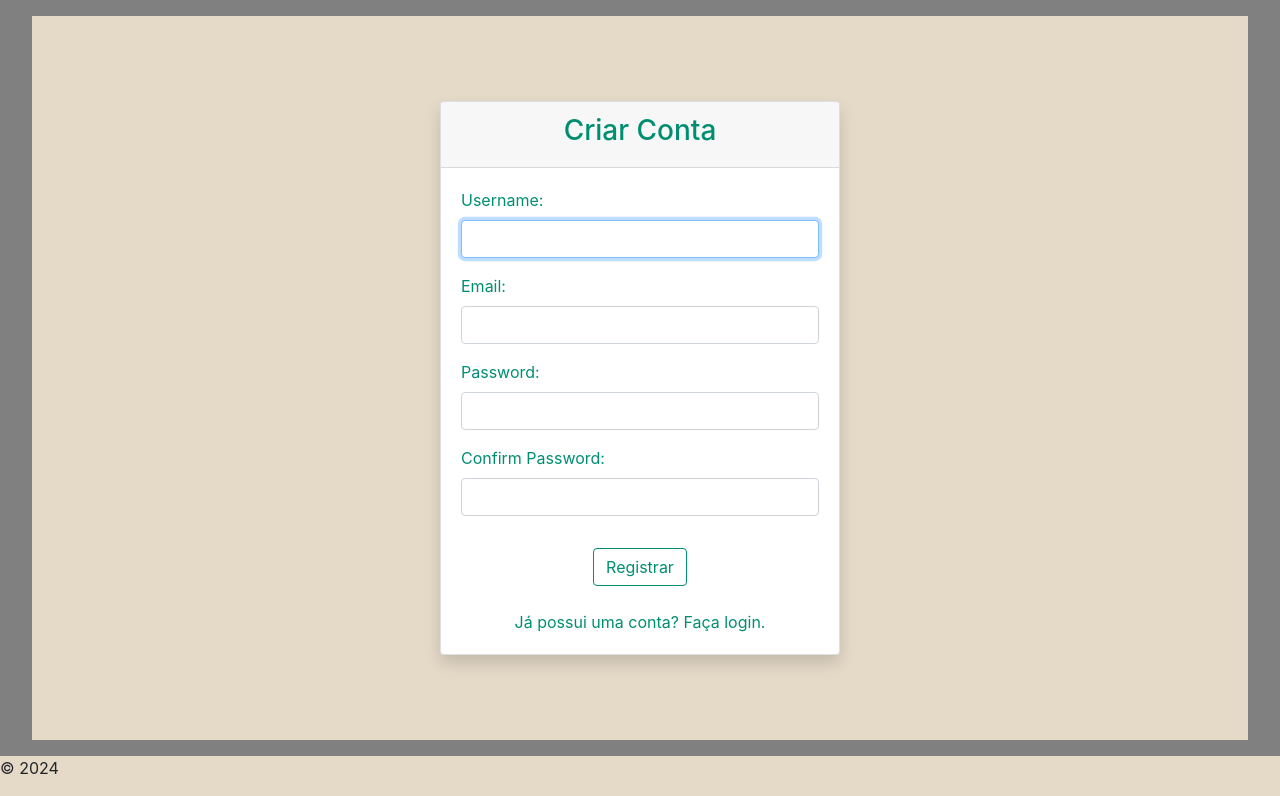
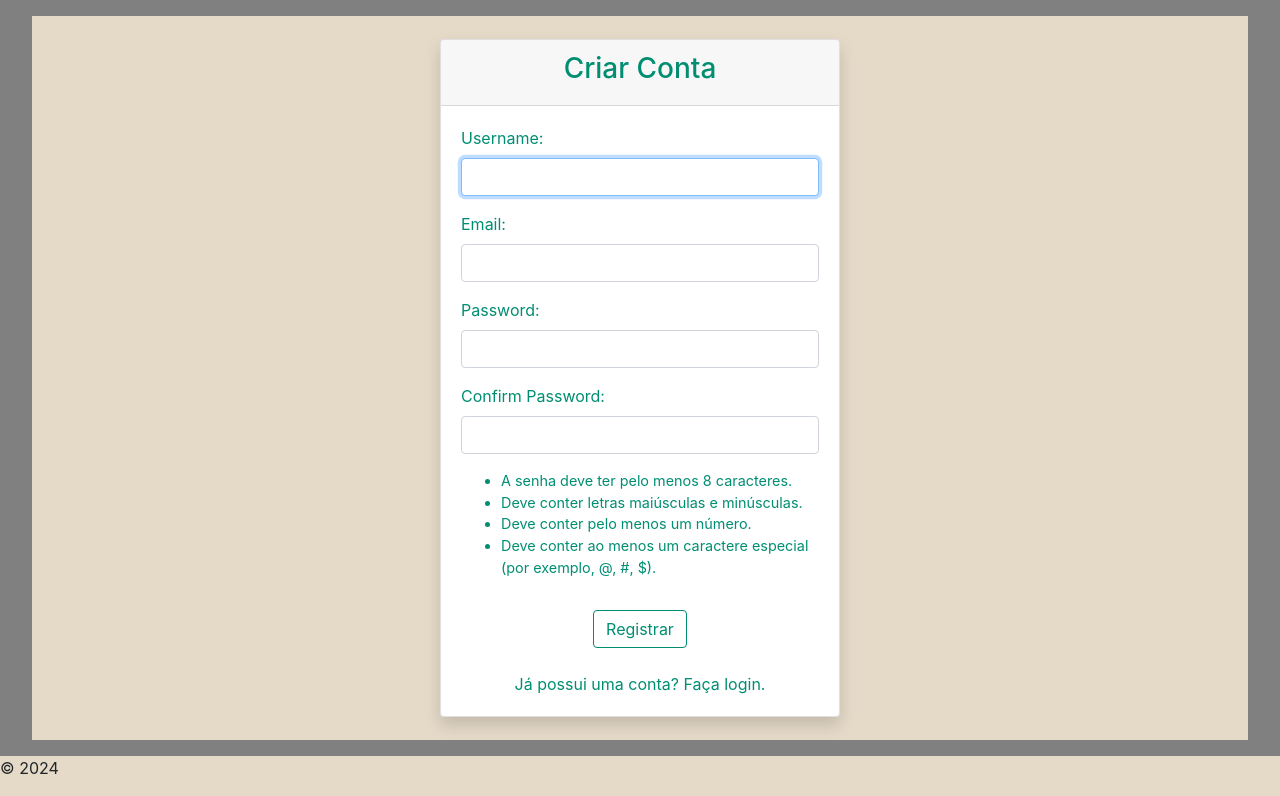
Before and after one commit to xxcaioken/portfolio, a Django app: page /accounts/register/ in a window 1280 px wide. Shown: the part 56-852 px from the top of the page. Run offline with Django 5.2, Linux system fonts and the light colour scheme; some libraries are stand-ins or nearby versions.

Commit message:
feat: show password ruleset

```diff
--- a/accounts/templates/accounts/register.html
+++ b/accounts/templates/accounts/register.html
@@ -31,6 +31,15 @@
                     {{ form.password2 }}
                 </div>
 
+                <div class="form-text " style="font-size: 0.9em;">
+                    <ul>
+                        <li>A senha deve ter pelo menos 8 caracteres.</li>
+                        <li>Deve conter letras maiúsculas e minúsculas.</li>
+                        <li>Deve conter pelo menos um número.</li>
+                        <li>Deve conter ao menos um caractere especial (por exemplo, @, #, $).</li>
+                    </ul>
+                </div>
+
                 <div class="d-flex justify-content-center">
                     <button type="submit" class="btn mt-3"  style="  background-color: white;color:#008e72; border:1px solid #008e72">Registrar</button>
                 </div>
```
